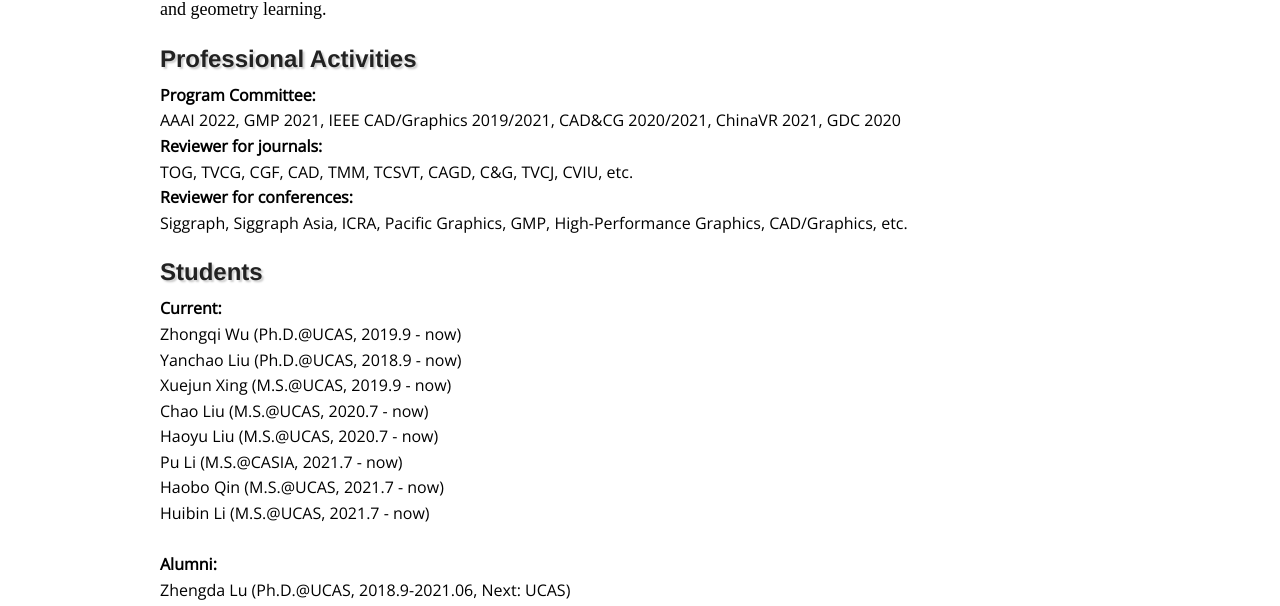
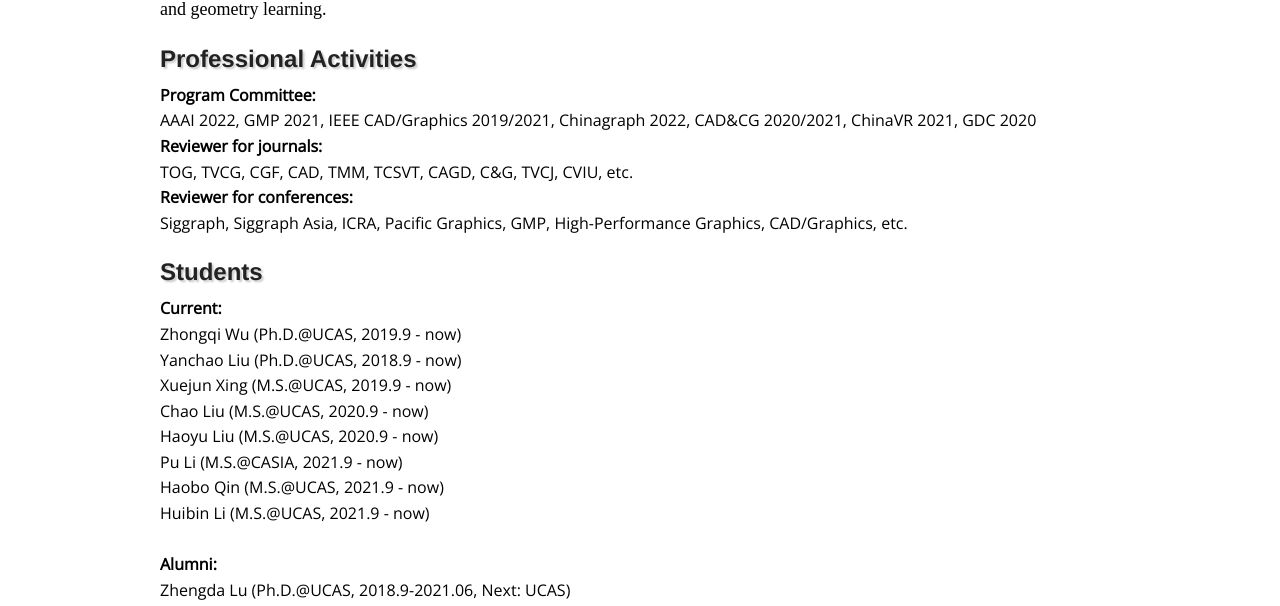
Before and after one commit to jianweiguo/jianweiguo.github.io, a Jekyll site: the page built from index.html, in a window 1280 px wide. Shown: the part 516-1122 px from the top of the page. Built offline with Jekyll 4.4.1, drawn with Linux system fonts in a browser that asks for light colours.

Commit message:
update paper info

```diff
--- a/index.html
+++ b/index.html
@@ -28,7 +28,7 @@ I received my bachelor degree from <a href="http://en.sdu.edu.cn/" target="_blan
 
 <!--Activities-->
 <h2>Professional Activities</h2>
-	<h4>Program Committee:</h4> AAAI 2022, GMP 2021, IEEE CAD/Graphics 2019/2021, CAD&CG 2020/2021, ChinaVR 2021, GDC 2020
+	<h4>Program Committee:</h4> AAAI 2022, GMP 2021, IEEE CAD/Graphics 2019/2021, Chinagraph 2022, CAD&CG 2020/2021, ChinaVR 2021, GDC 2020
     <h4>Reviewer for journals:</h4> TOG, TVCG, CGF, CAD, TMM, TCSVT, CAGD, C&G, TVCJ, CVIU, etc.
 	<h4>Reviewer for conferences:</h4> Siggraph, Siggraph Asia, ICRA, Pacific Graphics, GMP, High-Performance Graphics, CAD/Graphics, etc.
 
@@ -38,11 +38,11 @@ I received my bachelor degree from <a href="http://en.sdu.edu.cn/" target="_blan
 	Zhongqi Wu (Ph.D.@UCAS, 2019.9 - now)<br />
 	Yanchao Liu (Ph.D.@UCAS, 2018.9 - now)<br />
 	Xuejun Xing (M.S.@UCAS, 2019.9 - now)<br />
-	Chao Liu (M.S.@UCAS, 2020.7 - now)<br />
-	Haoyu Liu (M.S.@UCAS, 2020.7 - now)<br />
-	Pu Li (M.S.@CASIA, 2021.7 - now)<br />
-	Haobo Qin (M.S.@UCAS, 2021.7 - now)<br />
-	Huibin Li (M.S.@UCAS, 2021.7 - now)<br />
+	Chao Liu (M.S.@UCAS, 2020.9 - now)<br />
+	Haoyu Liu (M.S.@UCAS, 2020.9 - now)<br />
+	Pu Li (M.S.@CASIA, 2021.9 - now)<br />
+	Haobo Qin (M.S.@UCAS, 2021.9 - now)<br />
+	Huibin Li (M.S.@UCAS, 2021.9 - now)<br />
 
 	<br />
 	<h4>Alumni:</h4>
--- a/publications/index.html
+++ b/publications/index.html
@@ -18,6 +18,8 @@ sup { vertical-align: text-top; }
 Yanchao Liu<sup>#</sup>, <b>Jianwei Guo</b><sup>#</sup>, Bedrich Benes, Oliver Deussen, Xiaopeng Zhang, Hui Huang<br />
 <a style="font-style:italic;color:black"> ACM Transactions on Graphics (Proc. SIGGRAPH Asia), 2021.</a> <br />
 [<a href="" target="_blank" style="color:rgb(11,83,148)">pdf</a>]
+[<a href="https://vcc.tech/research/2021/TreePartNet" target="_blank" style="color:rgb(11,83,148)">Project page</a>]
+[<a href="" target="_blank" style="color:rgb(11,83,148)">code (soon)</a>]
 </p>
 
 <p>
@@ -45,6 +47,7 @@ Long Zhang<sup>#</sup>, <b>Jianwei Guo</b><sup>#</sup>, Jun Xiao, Xiaopeng Zhang
 Zhongqi Wu, Chuanqing Zhuang, Jian Shi, <b>Jianwei Guo</b><sup>*</sup>, Jun Xiao<sup>*</sup>, Xiaopeng Zhang, Dong-Ming Yan<br />
 <a style="font-style:italic;color:black">IEEE Transactions on Multimedia, online, 2021.</a> <br />
 [<a href="papers/2021_TMM_Highlight_Removal.pdf" target="_blank" style="color:rgb(11,83,148)">pdf</a>]
+[<a href="" target="_blank" style="color:rgb(11,83,148)">code&&data (soon)</a>]
 </p>
 
 <p>
@@ -72,6 +75,7 @@ Zhengda Lu, <a style="font-weight:bold;color:black">Jianwei Guo</a><sup>*</sup>,
 Zhihao Liu, Kai Wu, <a style="font-weight:bold;color:black">Jianwei Guo</a><sup>*</sup>, Yunhai Wang, Oliver Deussen, Zhanglin Cheng<sup>*</sup><br />
 <a style="font-style:italic;color:black">Graphical Models, accept, 2021.</a> <br />
 [<a href="papers/2021_GM_singleTree.pdf" target="_blank" style="color:rgb(11,83,148)">pdf</a>]
+[<a href="" target="_blank" style="color:rgb(11,83,148)">code (soon)</a>]
 </p>
 
 <p>
@@ -81,6 +85,7 @@ Zhihao Liu, Kai Wu, <a style="font-weight:bold;color:black">Jianwei Guo</a><sup>
 Zhengda Lu, Teng Wang, <b>Jianwei Guo</b>, Weliang Meng, Jun Xiao, Wei Zhang, Xiaopeng Zhang<br />
 <a style="font-style:italic;color:black">Information Sciences, Volume 567, Pages 58-74, 2021.</a> <br />
 [<a href="" target="_blank" style="color:rgb(11,83,148)">pdf</a>]
+[<a href="" target="_blank" style="color:rgb(11,83,148)">code&&data (soon)</a>]
 </p>
 
 <p>
```
